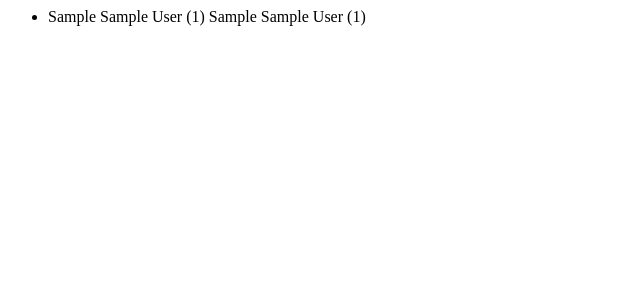
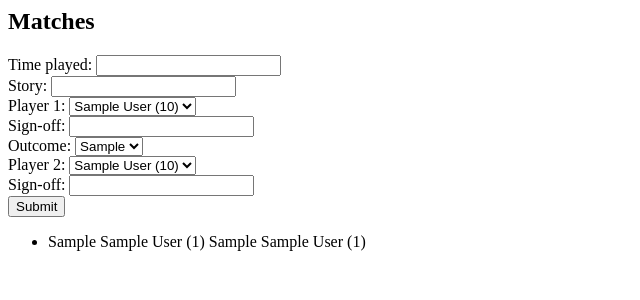
Before and after one commit to rjoleary/elonomics, a Django app: page /history/ in a window 1280 px wide. Shown: the top 300 px of the page, without its empty margins (0-640 px from the left). Run offline with Django 3.2, Linux system fonts and the light colour scheme; tables that the repository leaves empty hold one stand-in row (values such as "Sample post").

Commit message:
Add basic match submits

```diff
--- a/elonomics/templates/elonomics/history.html
+++ b/elonomics/templates/elonomics/history.html
@@ -1,3 +1,44 @@
+<h2>Matches</h2>
+
+{% if error_message %}
+    <p class="error">{{ error_message }}</p>
+{% endif %}
+
+<form action="{% url 'submit_match' %}" method="post">
+{% csrf_token %}
+Time played: <input type="text" name="time_played"><br>
+Story: <input type="text" name="story"><br>
+Player 1:
+<select name="player1">
+{% for player in players %}
+    <option value="{{ player.user_name }}">
+        {{ player.full_name }}
+        ({{ player.elo_score }})
+    </option>
+{% endfor %}
+</select><br>
+Sign-off: <input type="text" name="signoff1"><br>
+Outcome:
+<select name="outcome">
+{% for outcome in outcomes %}
+    <option value="{{ outcome }}">
+        {{ outcome }}
+    </option>
+{% endfor %}
+</select><br>
+Player 2:
+<select name="player2">
+{% for player in players %}
+    <option value={{ player.user_name }}>
+        {{ player.full_name }}
+        ({{ player.elo_score }})
+    </option>
+{% endfor %}
+</select><br>
+Sign-off: <input type="text" name="signoff2"><br>
+<input type="submit" value="Submit" />
+</form>
+
 {% if matches %}
     <ul>
     {% for match in matches %}
--- a/elonomics/urls.py
+++ b/elonomics/urls.py
@@ -7,5 +7,6 @@ urlpatterns = patterns('',
     url(r'^players/$', views.players, name='players'),
     url(r'^players/(?P<user_name>[\w-]+)/$', views.player, name='player'),
     url(r'^history/$', views.history, name='history'),
+    url(r'^matches/submit/$', views.submit_match, name='submit_match'),
     url(r'^support/$', views.support, name='support')
 )
--- a/elonomics/views.py
+++ b/elonomics/views.py
@@ -1,5 +1,7 @@
+from django.core.urlresolvers import reverse
+from django.http import HttpResponseRedirect
 from django.shortcuts import get_object_or_404, render
-from elonomics.models import Player, Match
+from elonomics.models import Player, Match, Outcome
 
 
 def players(request):
@@ -17,8 +19,36 @@ def player(request, user_name):
 
 def history(request):
     matches = Match.objects.order_by('-time_played')
-    context = {'matches': matches}
+    players = Player.objects.order_by('full_name')
+    outcomes = Outcome.objects.all()
+    context = {'matches': matches, 'players': players, 'outcomes': outcomes}
     return render(request, 'elonomics/history.html', context)
+
+
+def submit_match(request):
+    try:
+        # TODO: catch KeyError
+        p1 = Player.objects.get(user_name=request.POST['player1'])
+        p2 = Player.objects.get(user_name=request.POST['player2'])
+    except (Player.DoesNotExist):
+        return render(request, 'elonomics/history.html', {
+            'error_message': "Player name does not exist."
+        })
+
+    # TODO: sign-offs
+    # TODO: update score
+    o = Outcome.objects.get(verb=request.POST['outcome'])
+    m = Match(
+            time_played=request.POST['time_played'],
+            story=request.POST['story'],
+            player1=p1,
+            player2=p2,
+            player1_before_game_elo=p1.elo_score,
+            player2_before_game_elo=p2.elo_score,
+            outcome=o
+    )
+    m.save()
+    return HttpResponseRedirect(reverse('history'))
 
 
 def support(request):
```
